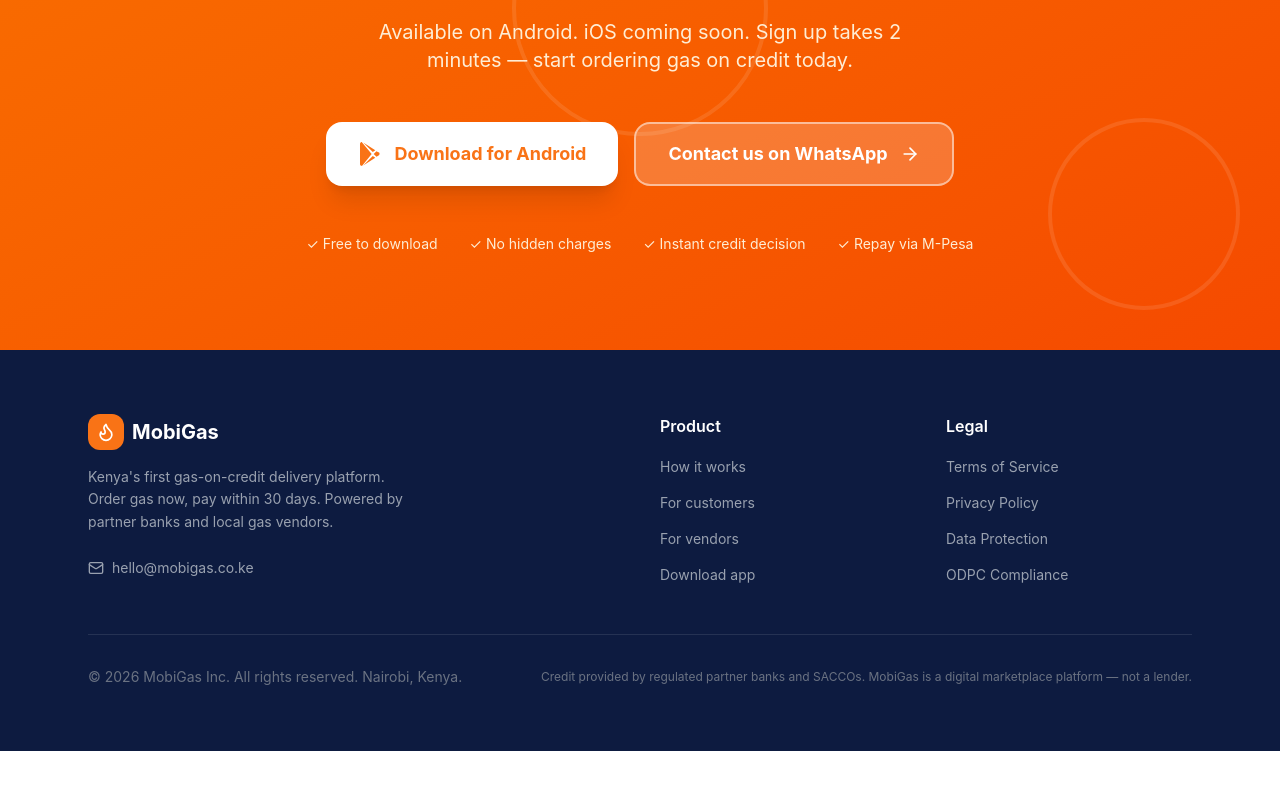
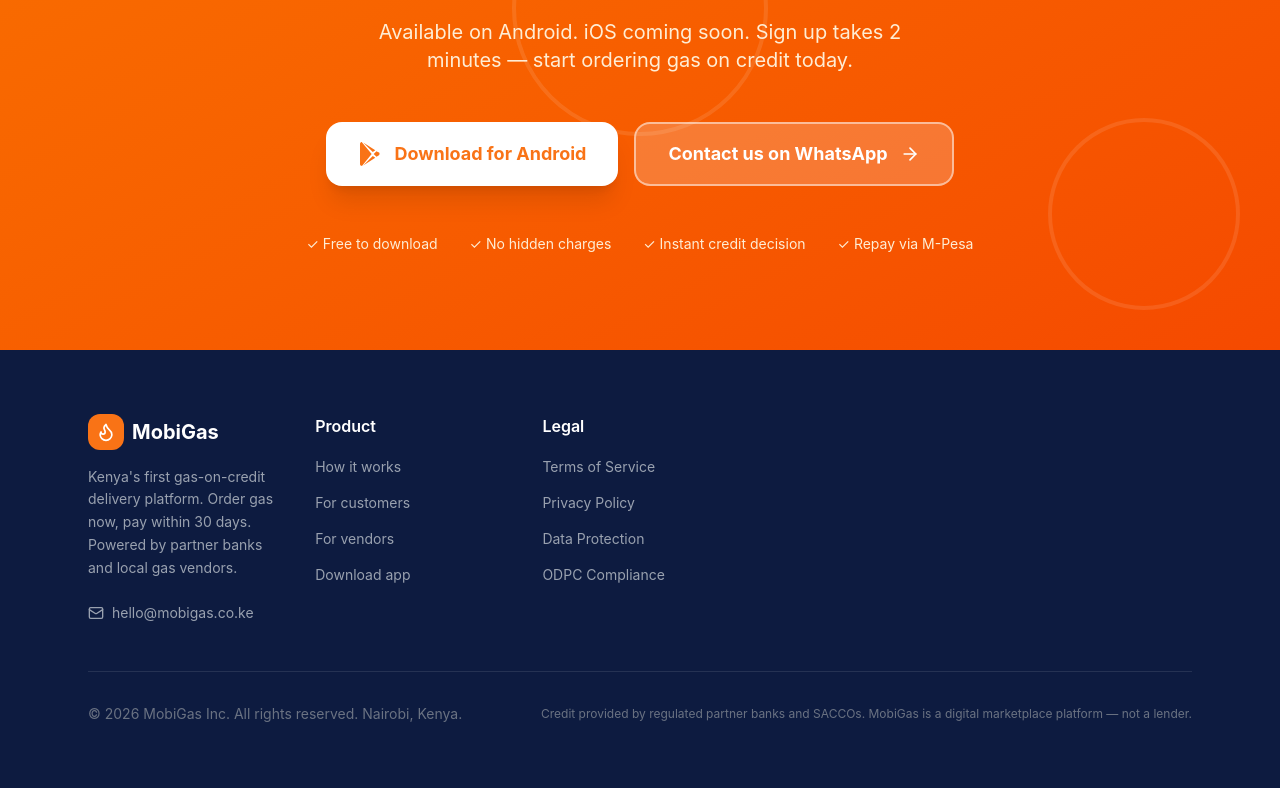
Before and after one commit to xadaka19/mobigas-web, a React (Vite) app: page / in a window 1280 px wide. Shown: the part 3629-4417 px from the top of the page. Before the commit the page ends 4380 px from the top, so only its background shows below. Built offline with nearby package versions, Linux system fonts and the light colour scheme.

Commit message:
Expand footer with internal links to all key pages and top city pages

```diff
--- a/src/components/Footer.tsx
+++ b/src/components/Footer.tsx
@@ -4,9 +4,9 @@
   return (
     <footer className="bg-[#0D1B40] py-16">
       <div className="max-w-6xl mx-auto px-6">
-        <div className="grid md:grid-cols-4 gap-10 mb-12">
+        <div className="grid md:grid-cols-5 gap-8 mb-12">
           {/* Brand */}
-          <div className="md:col-span-2">
+          <div className="md:col-span-1">
             <div className="flex items-center gap-2 mb-4">
               <div className="w-9 h-9 bg-[#F97316] rounded-xl flex items-center justify-center">
                 <Flame size={20} className="text-white" />
```
